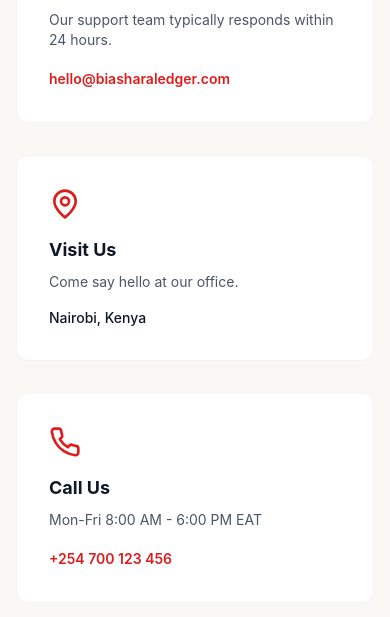
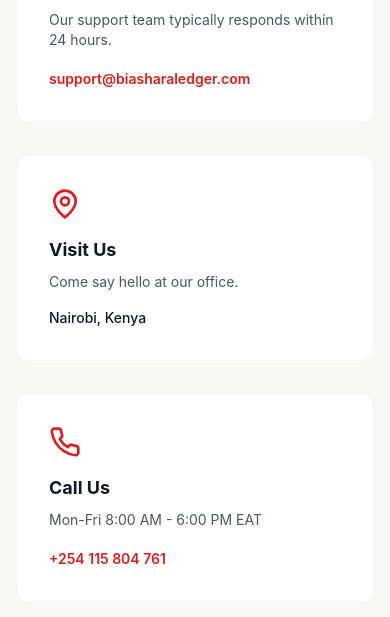
Before and after one commit to Barasa-stack/biashara-ledger, a Next.js app: page /contact in a window 390 px wide. Shown: the part 797-1414 px from the top of the page. Built offline with nearby package versions, Linux system fonts and the light colour scheme; no server answers.

Commit message:
Update contact email to support@biasharaledger.com and phone to +254 115 804 761

```diff
--- a/src/app/(marketing)/contact/page-content.tsx
+++ b/src/app/(marketing)/contact/page-content.tsx
@@ -148,7 +148,7 @@
               <Mail className="h-8 w-8 text-brand mb-4" />
               <h3 className="text-lg font-bold text-gray-900 mb-2">Email Us</h3>
               <p className="text-sm text-gray-600 mb-4">Our support team typically responds within 24 hours.</p>
-              <a href="mailto:hello@biasharaledger.com" className="text-brand font-semibold text-sm hover:underline">hello@biasharaledger.com</a>
+              <a href="mailto:support@biasharaledger.com" className="text-brand font-semibold text-sm hover:underline">support@biasharaledger.com</a>
             </div>
 
             <div className="bg-white rounded-xl p-8 border border-gray-100 contact-card">
@@ -162,7 +162,7 @@
               <Phone className="h-8 w-8 text-brand mb-4" />
               <h3 className="text-lg font-bold text-gray-900 mb-2">Call Us</h3>
               <p className="text-sm text-gray-600 mb-4">Mon-Fri 8:00 AM - 6:00 PM EAT</p>
-              <a href="tel:+254700123456" className="text-brand font-semibold text-sm hover:underline">+254 700 123 456</a>
+              <a href="tel:+254115804761" className="text-brand font-semibold text-sm hover:underline">+254 115 804 761</a>
             </div>
           </div>
         </div>
```
